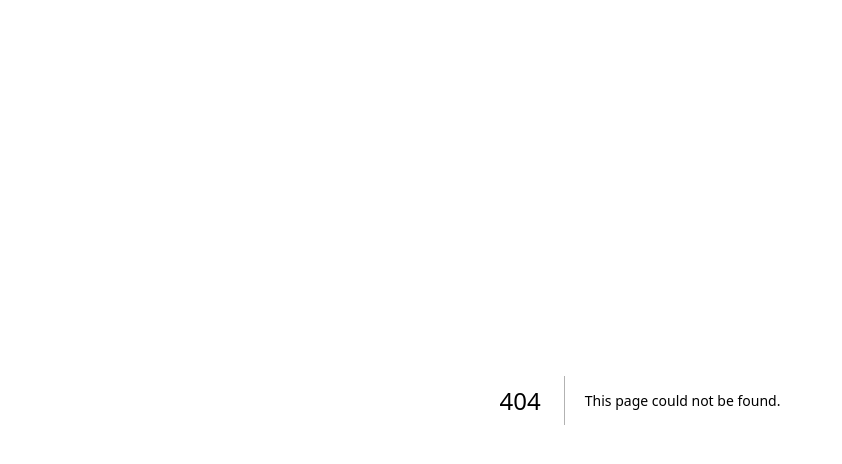
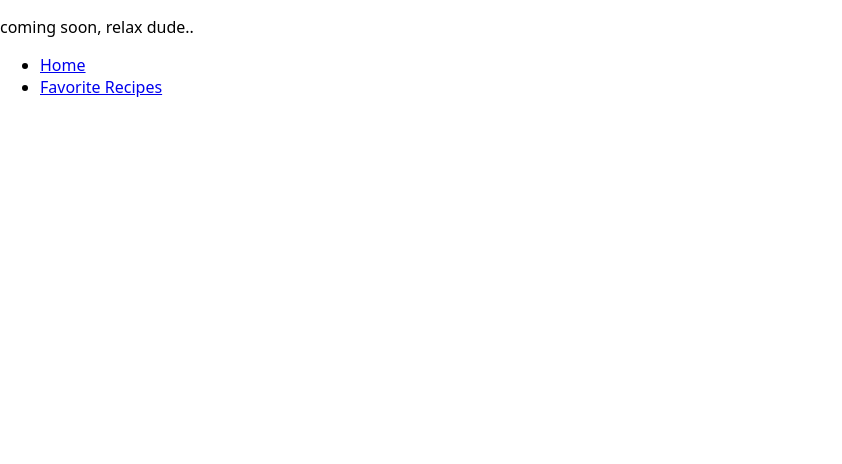
Before and after one commit to JanaDrieschner/capstone-picky-eaters, a Next.js app: page /favorites/1 in a window 1280 px wide. Before the commit this address had no page. Shown: the top 464 px of the page, without its empty margins (0-842 px from the left). Built offline with nearby package versions, Linux system fonts and the light colour scheme.

Commit message:
add navigation to all pages

```diff
--- /dev/null
+++ b/components/Favorites/index.js
@@ -0,0 +1,5 @@
+import React from "react";
+
+export default function Favorites() {
+  return <p>coming soon, relax dude..</p>;
+}
--- /dev/null
+++ b/components/Navigation/index.js
@@ -0,0 +1,19 @@
+import Link from "next/link";
+
+export default function Navigation({ children }) {
+  return (
+    <section>
+      <ul>
+        <li>
+          <Link href="/">Home</Link>
+        </li>
+        <li>
+          <Link href="/favorites">Favorite Recipes</Link>
+        </li>
+      </ul>
+    </section>
+  );
+}
+
+/*togglelogik
+svgs*/
--- a/pages/_app.js
+++ b/pages/_app.js
@@ -1,6 +1,7 @@
 import GlobalStyle from "../styles";
 import Head from "next/head";
 import { SWRConfig } from "swr";
+import Navigation from "../components/Navigation";
 
 export default function App({ Component, pageProps }) {
   const fetcher = (...args) => fetch(...args).then((res) => res.json());
@@ -13,6 +14,7 @@ export default function App({ Component, pageProps }) {
       </Head>
       <SWRConfig value={{ fetcher }}>
         <Component {...pageProps} />
+        <Navigation />
       </SWRConfig>
     </>
   );
--- /dev/null
+++ b/pages/favorites/[id].js
@@ -0,0 +1,12 @@
+import { useRouter } from "next/router";
+import Favorites from "../../components/Favorites";
+
+export default function Favoriterecipes() {
+  const router = useRouter();
+  const { id } = router.query;
+  return (
+    <>
+      <Favorites />
+    </>
+  );
+}
--- /dev/null
+++ b/pages/favorites/index.js
@@ -0,0 +1,6 @@
+import React from "react";
+import Favorites from "../../components/Favorites";
+
+export default function FavoriteRecipes() {
+  return <Favorites />;
+}
--- a/pages/index.js
+++ b/pages/index.js
@@ -1,4 +1,6 @@
 import Heading from "../components/Heading";
+import Navigation from "../components/Navigation";
+import Link from "next/link";
 
 import LinksHomepage from "../components/LinksHomepage";
 
```
